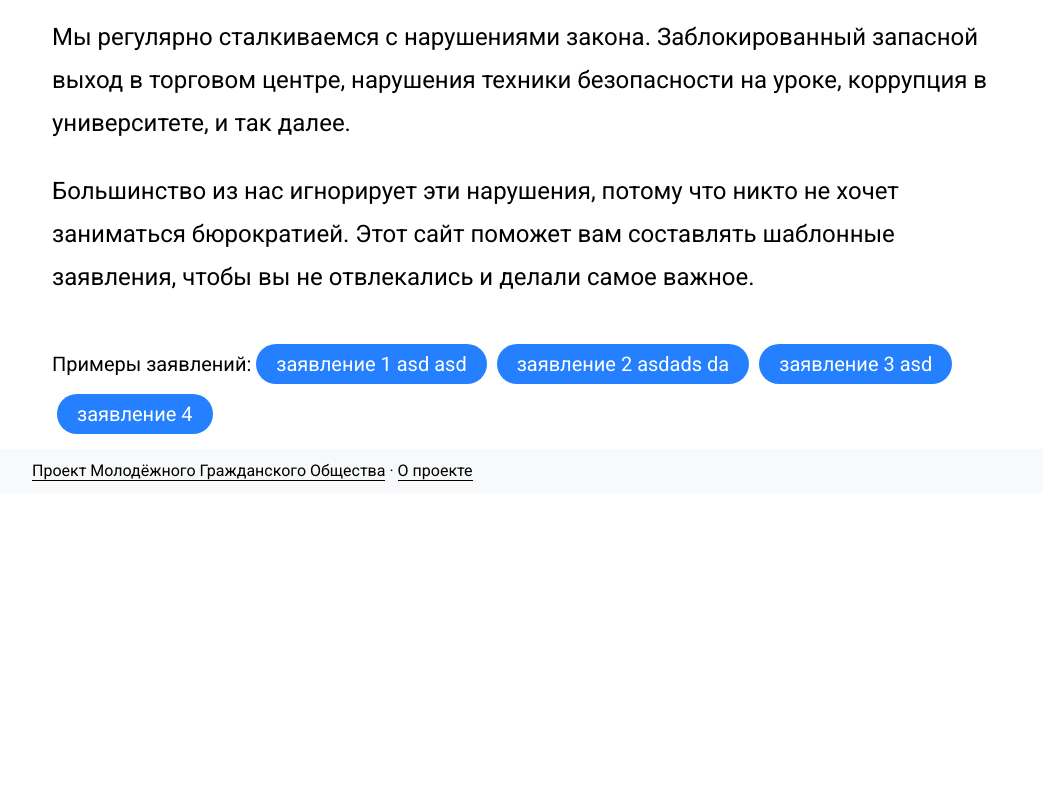
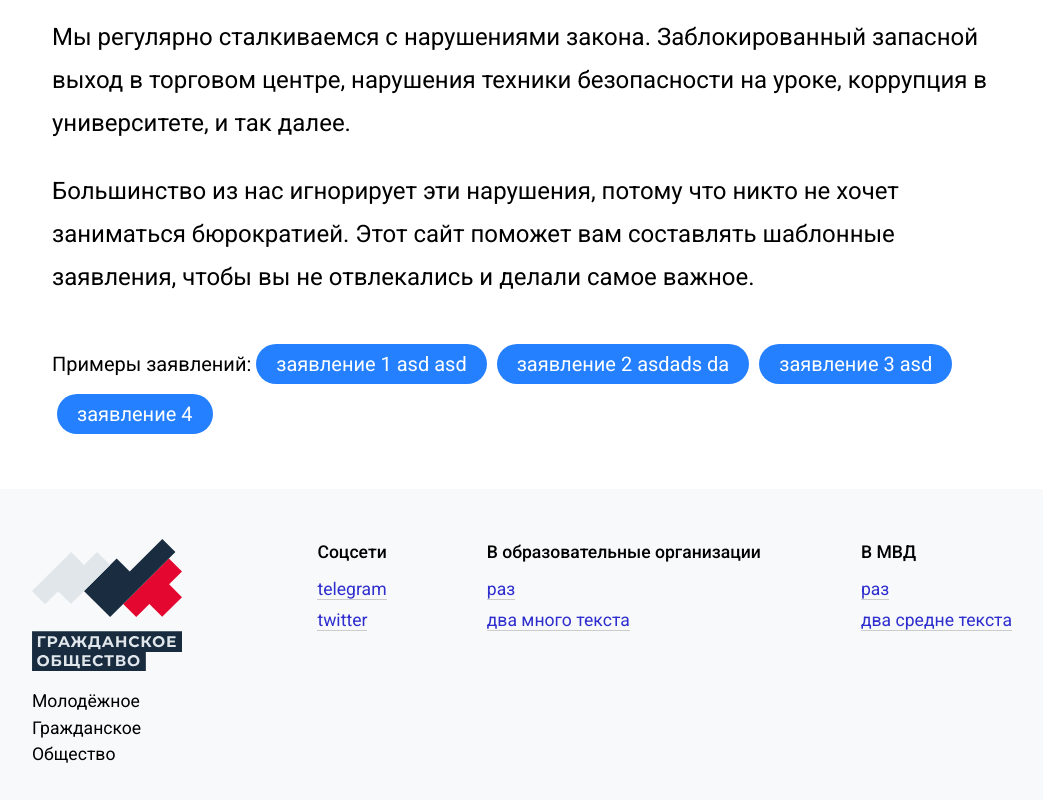
Before and after one commit to e965/civsoc-appeal-constructor, a React (Create React App) app: page /edu#/index in a window 1280 px wide. Shown: the part 416-1216 px from the top of the page, without its empty margins (118-1161 px from the left). Before the commit the page ends 909 px from the top, so only its background shows below. Built offline with nearby package versions, Linux system fonts and the light colour scheme.

Commit message:
вёрстка футера

```diff
--- a/src/components/Master/MasterFooter/MasterFooter.scss
+++ b/src/components/Master/MasterFooter/MasterFooter.scss
@@ -2,23 +2,155 @@
 
 .app {
     &-footer {
+        margin-top: 40px;
+        padding: 40px 0;
+
         background-color: #f8f9fa;
 
-        &__links {
+        font-size: 1.1em;
+        --link-color: #2580ff;
+
+        a {
+            color: var(--link-color);
+        }
+
+        .cs-container {
+            display: flex;
+
+            align-items: flex-start;
+            justify-content: space-between;
+        }
+
+        &__attribution {
+            width: 150px;
+            min-width: 150px;
+
             line-height: 1.5;
 
             a {
+                text-decoration: none;
                 --link-color: #000;
+            }
 
+            &__logo {
+                a {
+                    display: block;
+
+                    img {
+                        width: 100%;
+                    }
+                }
+            }
+
+            &__text {
+                margin-top: 10px;
+
+                a {
+                    &:hover {
+                        --link-color: #2580ff;
+                    }
+
+                    span {
+                        display: block;
+                    }
+                }
+            }
+        }
+
+        &__links {
+            display: flex;
+
+            justify-content: space-between;
+
+            margin-left: 40px;
+
+            a {
+                --link-color: #2e2ece;
                 text-decoration: none;
-                color: var(--link-color);
 
-                border-bottom: 1px solid var(--link-color);
+                border-bottom: 1px solid #ccc;
 
                 &:hover {
                     --link-color: #2580ff;
                 }
             }
+
+            &__section {
+                padding: 0 50px;
+
+                line-height: 1.5;
+
+                &:first-child {
+                    padding-left: 0;
+                }
+
+                &:last-child {
+                    padding-right: 0;
+                }
+
+                p {
+                    font-weight: 500;
+                }
+
+                ul {
+                    margin-top: 10px;
+
+                    li {
+                        list-style: none;
+
+                        line-height: 1.5;
+
+                        &:not(:first-child) {
+                            margin-top: 5px;
+                        }
+                    }
+                }
+            }
+        }
+
+        @media screen and #{map-get($mq, 'notDesktop')} {
+            .cs-container {
+                display: block;
+            }
+
+            &__links {
+                margin-top: 20px;
+                margin-left: 0px;
+            }
+        }
+
+        @media screen and #{map-get($mq, 'tablet')} {
+            text-align: center;
+
+            &__attribution {
+                width: 100%;
+
+                &__logo {
+                    width: 200px;
+                    margin: 0 auto;
+                }
+
+                &__text {
+                    a {
+                        span {
+                            display: inline;
+                        }
+                    }
+                }
+            }
+
+            &__links {
+                display: block;
+
+                &__section {
+                    margin-top: 20px;
+                    padding: 0;
+
+                    ul {
+                        margin-top: 0;
+                    }
+                }
+            }
         }
     }
 }
--- a/src/components/Master/MasterFooter/MasterFooter.tsx
+++ b/src/components/Master/MasterFooter/MasterFooter.tsx
@@ -2,6 +2,8 @@ import React from 'react';
 import { Link } from 'react-router-dom';
 
 import { Container } from '../../common';
+
+import { ImageLogoFooter } from '../../../static/images';
 
 import './MasterFooter.scss';
 
@@ -9,14 +11,56 @@ const MasterFooter: React.FC = () => {
     return (
         <footer className="app-footer">
             <Container>
+                <div className="app-footer__attribution">
+                    <div className="app-footer__attribution__logo">
+                        <a href="https://civsoc.net" target="_blank" rel="noreferrer noopener">
+                            <img src={ImageLogoFooter} alt="civsoc logo" />
+                        </a>
+                    </div>
+                    <div className="app-footer__attribution__text">
+                        <a href="https://civsoc.net/mgrob/" target="_blank" rel="noreferrer noopener">
+                            <span>Молодёжное</span> <span>Гражданское</span> <span>Общество</span>
+                        </a>
+                    </div>
+                </div>
                 <div className="app-footer__links">
-                    <a href="https://civsoc.net/mgrob/" target="_blank" rel="noopener noreferrer">
-                        Проект Молодёжного Гражданского Общества
-                    </a>{' '}
-                    &middot;{' '}
-                    <Link to="/about" style={{ whiteSpace: 'nowrap' }}>
-                        О проекте
-                    </Link>
+                    <div className="app-footer__links__section">
+                        <p>Соцсети</p>
+                        <ul>
+                            <li>
+                                <a href="https://t.me" target="_blank" rel="noreferrer noopener">
+                                    telegram
+                                </a>
+                            </li>
+                            <li>
+                                <a href="https://twitter.com/studentfract" target="_blank" rel="noreferrer noopener">
+                                    twitter
+                                </a>
+                            </li>
+                        </ul>
+                    </div>
+                    <div className="app-footer__links__section">
+                        <p>В образовательные организации</p>
+                        <ul>
+                            <li>
+                                <Link to="/edu">раз</Link>
+                            </li>
+                            <li>
+                                <Link to="/edu">два много текста</Link>
+                            </li>
+                        </ul>
+                    </div>
+                    <div className="app-footer__links__section">
+                        <p>В МВД</p>
+                        <ul>
+                            <li>
+                                <Link to="/police">раз </Link>
+                            </li>
+                            <li>
+                                <Link to="/police">два средне текста</Link>
+                            </li>
+                        </ul>
+                    </div>
                 </div>
             </Container>
         </footer>
--- /dev/null
+++ b/src/static/images/index.ts
@@ -0,0 +1,3 @@
+import ImageLogoFooter from './civsoc-logo-footer.svg';
+
+export { ImageLogoFooter };
```
Also changed, not shown: src/static/images/civsoc-logo-footer.svg (added).
